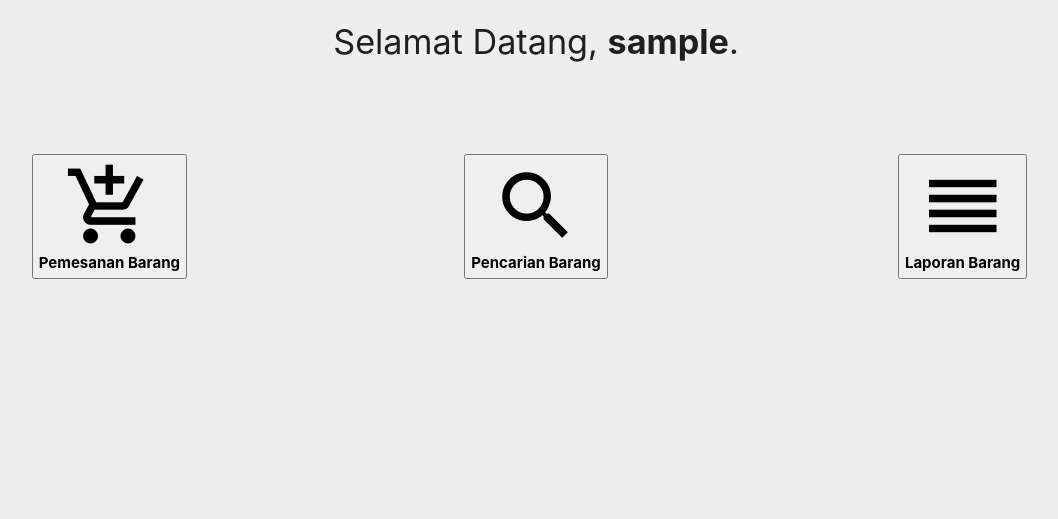
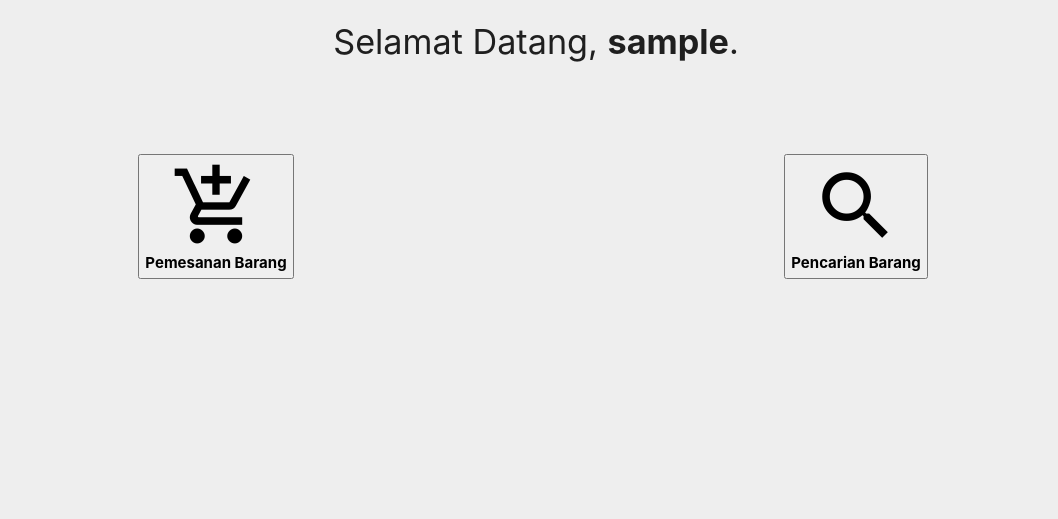
Before and after one commit to anugrahra/sistem-gudang, a PHP site: page /page/home.php in a window 1280 px wide. Shown: the part 84-603 px from the top of the page, without its empty margins (104-1162 px from the left). Run offline with PHP 8.4, Linux system fonts and the light colour scheme; the visitor is signed in with stand-in values (Sample User, id 1).

Commit message:
hasel tea gening

```diff
--- a/fungsi/fungsi.php
+++ b/fungsi/fungsi.php
@@ -145,8 +145,8 @@ function tambah_barang($nama, $qty, $jenis, $num_kode, $kode){
 	return run($query);
 }
 
-function tambah_stok_opname($nama_barang, $satuan, $saldo_awal, $masuk, $keluar, $saldo_akhir, $keterangan, $tanggal){
-	$query = "INSERT INTO stok_opname (nama_barang, satuan, saldo_awal, masuk, keluar, saldo_akhir, keterangan, bulan) VALUES ('$nama_barang', '$satuan', '$saldo_awal', '$masuk', '$keluar', '$saldo_akhir', '$keterangan', '$tanggal')";
+function tambah_stok_opname($nama_barang, $kode_barang, $satuan, $saldo_awal, $masuk, $keluar, $saldo_akhir, $keterangan, $tanggal){
+	$query = "INSERT INTO stok_opname (nama_barang, kode_barang, satuan, saldo_awal, masuk, keluar, saldo_akhir, keterangan, bulan) VALUES ('$nama_barang', '$kode_barang', '$satuan', '$saldo_awal', '$masuk', '$keluar', '$saldo_akhir', '$keterangan', '$tanggal')";
 
 	return run($query);
 }
--- a/page/home.php
+++ b/page/home.php
@@ -18,22 +18,16 @@
           <h4>Selamat Datang, <b><?=$_SESSION['username'];?></b>.</h4>
         </div>
         <div class="row center">
-          <div class="col s4">
+          <div class="col s6">
             <button onClick="pemesanan()" style="padding: 5px;">
               <i class="material-icons large">add_shopping_cart</i>
               <p><b>Pemesanan Barang</b></p>
             </button>
           </div>
-          <div class="col s4">
+          <div class="col s6">
             <button href="" onClick="tampilkan_cariHome()" style="padding: 5px;">
               <i class="material-icons large">search</i>
               <p><b>Pencarian Barang</b></p>
-            </button>
-          </div>
-          <div class="col s4">
-            <button href=""  onClick="tampilkan_pilihLaporan()" style="padding: 5px;">
-              <i class="material-icons large">reorder</i>
-              <p><b>Laporan Barang</b></p>
             </button>
           </div>
         </div>
@@ -49,17 +43,6 @@
             </div>
           </div>
         </form>
-
-        <form action="" method="get" class="tampilkanPilihLaporan z-depth-1" style="display: none;">
-          <div class="row">
-            <div class="col s12">
-              <div class="input-field col s12">
-
-              </div>
-            </div>
-          </div>
-        </form>
-
       </main>
 
       <?php
--- a/page/kartu_stock.php
+++ b/page/kartu_stock.php
@@ -84,7 +84,7 @@
             <tbody>
             <?php while($row = mysqli_fetch_assoc($stock_barang)):?>
                 <tr>
-                    <td><?=$row['tanggal'];?></td>
+                    <td><?=date('d-m-Y', strtotime($row['tanggal']));?></td>
                     <td><?=$row['keterangan'];?></td>
                     <td><?=$row['masuk'];?></td>
                     <td><?=$row['keluar'];?></td>
--- a/page/list_supplier.php
+++ b/page/list_supplier.php
@@ -160,7 +160,7 @@
                 <tr>
                     <th>No</th>
                     <th>Kode</th>
-                    <th>Supplier</th>
+                    <th>Pemasok</th>
                     <th>Alamat</th>
                     <th>Telp</th>
                     <th>Email</th>
--- a/page/pemesanan.php
+++ b/page/pemesanan.php
@@ -61,7 +61,7 @@
 
             //Recipients
             $mail->setFrom('elang.uptdam@gmail.com', 'Elang UPTD AM Kota Cimahi');
-            $mail->addAddress('dialog.anugrah@gmail.com', 'Anugrah');     // Add a recipient
+            $mail->addAddress('dialog.anugrah@gmail.com');     // Add a recipient
             $mail->addReplyTo('elang.uptdam@gmail.com', 'Elang');
 
             // Content
@@ -73,7 +73,8 @@
             <b>Unit:</b> ' . $unit . '<br>
             <b>Pesanan:</b> ' . $nama_barang . '<br>
             <b>Jumlah:</b> ' . $jumlah . '<br>
-            <b>Keterangan:</b> ' . $keterangan;
+            <b>Keterangan:</b> ' . $keterangan . '
+            <div style="background-color:black; color: white;"><center>ELANG © UPTD AIR MINUM KOTA CIMAHI 2019</center></div>';
             // $mail->AltBody = 'This is the body in plain text for non-HTML mail clients';
 
             $mail->send();
--- a/page/stock_opname.php
+++ b/page/stock_opname.php
@@ -69,7 +69,7 @@
           <div class="col s2">
             <select type="text" class="validate selek" name="bulan">
               <option value="" disabled selected>Pilih Bulan</option>
-              <option value="00">Semua</option>
+              <option value="00">SEMUA</option>
               <option value="01">Januari</option>
               <option value="02">Februari</option>
               <option value="03">Maret</option>
@@ -117,7 +117,7 @@
                   <?php while($row = mysqli_fetch_assoc($stock_opname)): ?>
                   <tr>
                     <td><?=$nourut++;?></td>
-                    <td><?=$row['nama_barang'];?></td>
+                    <td><a href="kartu_stock.php?kode=<?=$row['kode_barang'];?>"><?=$row['nama_barang'];?></a></td>
                     <td><?=$row['satuan'];?></td>
                     <td><?=$row['saldo_awal'];?></td>
                     <td><?=$row['masuk'];?></td>
--- a/page/transaksi_penerimaan.php
+++ b/page/transaksi_penerimaan.php
@@ -60,7 +60,7 @@
           if(transaksi_barang_masuk($keterangan_penerimaan, $tanggal, $supplier, $kode_barang, $nama_barang, $jumlah, $user, $no_surat_jalan)){
             if(tambah_stok_barang($stok_aktual, $kode_barang)){
               if(tambah_kartu_stock($nama_barang, $tanggal, $kode_barang, $keterangan_penerimaan, $jumlah, $keluar, $stok_aktual, $pengguna)){
-                if(tambah_stok_opname($nama_barang, $satuan, $saldo_awal, $jumlah, $keluar, $stok_aktual, $keterangan_penerimaan, $tanggal)){
+                if(tambah_stok_opname($nama_barang, $kode_barang, $satuan, $saldo_awal, $jumlah, $keluar, $stok_aktual, $keterangan_penerimaan, $tanggal)){
                   echo "<script>";
                   echo "alert('Transaksi penerimaan barang berhasil!');";
                   echo "window.location.href = 'laporan_penerimaan.php';";
```
Also changed, not shown: page/transaksi_pengeluaran.php (+4 -3 lines), aset/img/Kota Cimahi.png (added).
